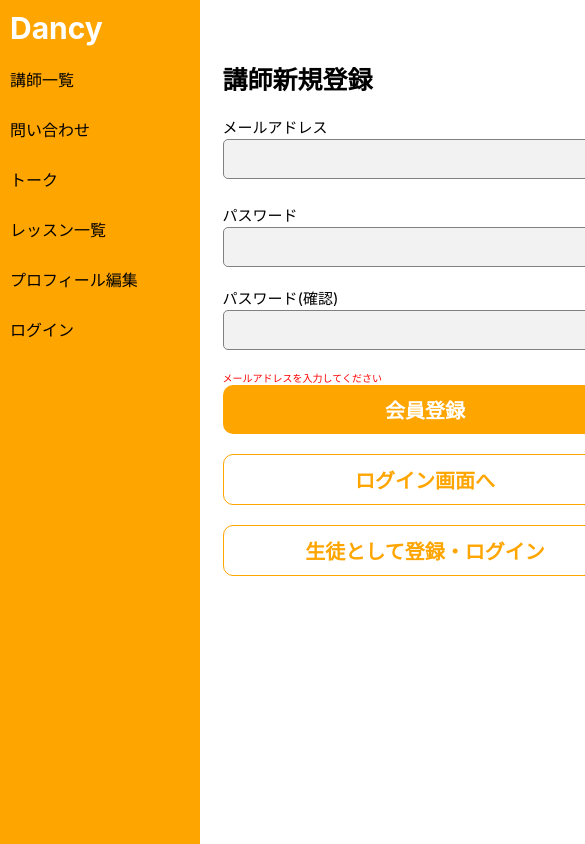
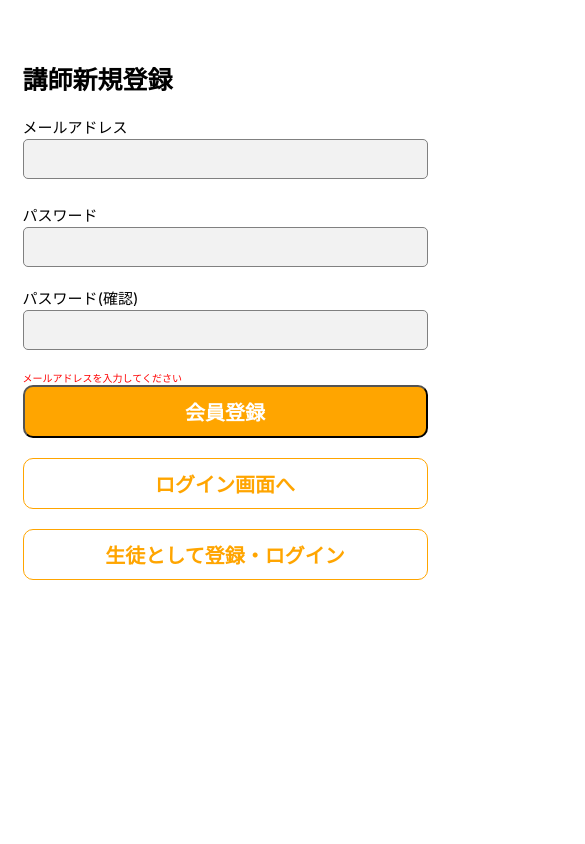
Before and after one commit to hamasugar/dancyNuxt, a Nuxt app: page /logincreate in a window 390 px wide. Shown: the top 844 px of the page, 585 px wide, since content can reach past the window. Built offline with nearby package versions, Linux system fonts and the light colour scheme.

Commit message:
メニューとコンポーネント化が完了

```diff
--- a/assets/top.css
+++ b/assets/top.css
@@ -182,10 +182,15 @@ body {
     margin-bottom: 30px;
   }
 
+  .mainQuestion {
+    width: calc(100% - 205px);
+    display: inline-block;
+    margin: 0 auto;
+  }
+
   .form {
-    width: calc(100% - 300px);
-    display: inline-block;
-    margin: 20px 40px 0px 40px;
+      width: calc(100% - 100px);
+      margin: 30px auto;
   }
 
   .form__text {
--- /dev/null
+++ b/components/MenuButton.vue
@@ -0,0 +1,55 @@
+<template>
+     <div class="menuButton" @click="toggleNavigation" v-if="under700">
+       <div></div><div></div><div></div>
+     </div>
+</template>
+
+<script lang="babel">
+
+import {store} from "~/components/global.js";
+
+export default {
+    data: function() {
+        return {
+            under700: window.parent.screen.width <= 700
+        }
+    },
+    methods: {
+        toggleNavigation: function() {
+            console.log("showclick");
+            console.log(window.parent.screen.width);
+            store.commit('toggleNavigation');
+        }
+    }
+}
+</script>
+
+<style>
+
+.menuButton {
+    position: fixed;
+    top: 10px;
+    left: 10px;
+    height: 40px;
+    width: 40px;
+    display: inline-block;
+    box-sizing: border-box;
+  }
+
+  .menuButton div {
+    height: 8px;
+    width: 40px;
+    background-color: #444;
+    border-radius: 2px;
+    display: inline-block;
+    box-sizing: border-box;
+  }
+
+  .menuButton div:nth-of-type(2) {
+    margin-top: 8px;
+  }
+  .menuButton div:nth-of-type(3) {
+    margin-top: 8px;
+  }
+
+</style>
--- a/components/Navi.vue
+++ b/components/Navi.vue
@@ -1,6 +1,9 @@
 <template>
-    <nav class="leftnavi">
-        <div class="leftnavi__label" >Dancy</div>
+    <nav class="leftnavi" v-bind:class="showNavi">
+        <div class="leftnavi__top" >
+            <div class="icon">Dancy</div>
+            <div class="close" @click="closeModal()" v-if="under700"></div>
+        </div>
         <div class="leftnavi__button" @click="goHome">講師一覧</div>
         <div class="leftnavi__button" @click="goQuestion">問い合わせ</div>
         <div class="leftnavi__button" @click="goTalk">トーク</div>
@@ -20,7 +23,11 @@ import {store} from "~/components/global.js";
     export default {
         data: function() {
             return {
+                under700: window.parent.screen.width <= 700
             }
+        },
+        computed: {
+            showNavi() { return store.state.showNavi },
         },
         methods: {
             goHome: function() {
@@ -65,6 +72,9 @@ import {store} from "~/components/global.js";
                 else {
                     return true
                 }
+            },
+            closeModal: function() {
+                store.commit('toggleNavigation');
             }
         }
     }
@@ -78,6 +88,53 @@ import {store} from "~/components/global.js";
         display: inline-block;
         vertical-align: top;
         height: 100vh;
+        transition: all 300ms 0s ease;
+    }
+
+    @media all and (max-width: 700px) {
+
+        .shownavi {
+            position: relative;
+            right: 0px;
+            z-index: 100;
+        }
+
+        .hidenavi {
+            position: relative;
+            right: 200px;
+        }
+
+        .leftnavi + div {
+            width: calc(100% - 5px);
+            position: fixed;
+            top: 0;
+            left: 0;
+        }
+
+    };
+
+    .leftnavi__top {
+        width: 190px;
+        height: 40px;
+        padding-left: 10px;
+        margin-top: 10px;
+        display: flex;
+        flex-direction: row;
+        justify-content: space-between;
+    }
+
+    .icon {
+        color: white;
+        font-weight: bold;
+        font-size: 30px;
+        display: inline-block;
+    }
+
+    .close {
+        height: 40px;
+        width: 40px;
+        background-color: white;
+        display: inline-block;
     }
 
     .leftnavi__button {
@@ -89,15 +146,7 @@ import {store} from "~/components/global.js";
         margin-top: 10px;
     }
 
-    .leftnavi__label {
-        width: 190px;
-        font-size: 30px;
-        height: 40px;
-        padding-left: 10px;
-        margin-top: 10px;
-        color: white;
-        font-weight: bold;
-    }
+
 
     .leftnavi__button:hover{
         background-color: darkorange;
--- a/components/global.js
+++ b/components/global.js
@@ -45,6 +45,7 @@ export const store = new Vuex.Store({
     TalkViewCount: 0,
     showprofileEdit: false,
     showReserve: false,
+    showNavi: "hidenavi",
   },
   mutations: {
     increment: state => state.count++,
@@ -71,6 +72,15 @@ export const store = new Vuex.Store({
     },
     addpage(state) {
       state.pageTimes++;
+    },
+    toggleNavigation(state) {
+      console.log(state.showNavi)
+      if (state.showNavi == "shownavi") {
+        state.showNavi = "hidenavi"
+      }
+      else {
+        state.showNavi = "shownavi"
+      }
     },
     saveTeacherNumber(state, number) {
       state.teacherNumber = number;
--- a/pages/logincreate.vue
+++ b/pages/logincreate.vue
@@ -1,30 +1,32 @@
 <template>
     <div class="container">
-        <navigation/>
+        <navigation v-bind:class="showNavi"/>
             <div class="mainContents">
             <div class="logincontainer">
             <h1 class="loginLabel">
                 {{topText}}
             </h1>
 
+            <form v-on:submit.prevent="login">
             <div class="input">
                 <p class="input__label">メールアドレス</p>
-                <input type="text" class="input__email" v-model="email">
+                <input type="text" class="input__email" v-model="email" name="email">
                 <p class="input__label">パスワード</p>
-                <input type="password" class="input__password" v-model="firstpassword">
+                <input type="password" class="input__password" v-model="firstpassword" name="password">
                 <p class="input__label" v-if="perpose=='register'">パスワード(確認)</p>
                 <input type="password" class="input__password" v-model="secondpassword" v-if="perpose=='register'">
             </div>
 
             <div class="send">
                 <p class="send__alert">{{alert}}</p>
-                <div class="send__button--normal" v-if="perpose=='register'" @click="register()" v-bind:disabled="alert!='a'">会員登録</div>
-                <div class="send__button--normal" v-if="perpose=='login'" @click="login()" v-bind:disabled="alert!='a'">ログイン</div>
+                <button type="submit" class="send__button--normal" v-if="perpose=='register'">会員登録</button>
+                <button type="submit" class="send__button--normal" v-if="perpose=='login'">ログイン</button>
                 <div class="send__button--change" v-if="perpose=='register'" @click="changePerpose('login')">ログイン画面へ</div>
                 <div class="send__button--change" v-if="perpose=='login'" @click="changePerpose('register')">会員登録画面へ</div>
                 <div class="send__button--change" v-if="person=='teacher'" @click="changePerson('student')">生徒として登録・ログイン</div>
                 <div class="send__button--change" v-if="person=='student'" @click="changePerson('teacher')">講師として登録・ログイン</div>
             </div>
+            </form>
             </div>
 
         </div>
@@ -52,6 +54,7 @@ export default {
         }
     },
     computed: {
+        showNavi() { return store.state.showNavi },
         topText(){
             if (this.person=="teacher" && this.perpose=="register") {
                 return "講師新規登録"
@@ -129,6 +132,7 @@ export default {
 
         },
         login: function() {
+            console.log("login")
             //APIManegerを使った方がいい説が出てきたな
             if (this.alert != "") {
                 console.log("アラートあり");
--- a/pages/question.vue
+++ b/pages/question.vue
@@ -1,19 +1,23 @@
 <template>
 
   <div class="container">
+
     <navigation/>
-      <div class="form">
+      <div class="mainQuestion">
+        <div class="form">
         <p class="form__text">お問い合わせ・要望内容</p>
         <textarea v-model="text" class="form__area"></textarea>
         <button class="form__button" @click="sendText()">送信</button>
+        </div>
       </div>
-      <p>{{text}}</p>
 
       <div class="modal" v-if="modal">
         <p class="modal__title">お問い合わせが完了しました</p>
         <button class="modal__button" @click="closeModal()">閉じる</button>
       </div>
+      <menuButton/>
       <div class="bg" v-if="modal"></div>
+
   </div>
 
 </template>
@@ -35,10 +39,12 @@ body {
 
 import {store} from "~/components/global.js";
 import navigation from '~/components/Navi.vue'
+import menuButton from '~/components/MenuButton.vue'
 
 export default {
   components: {
-    navigation
+    navigation,
+    menuButton
   },
   data: function() {
     return {
```
